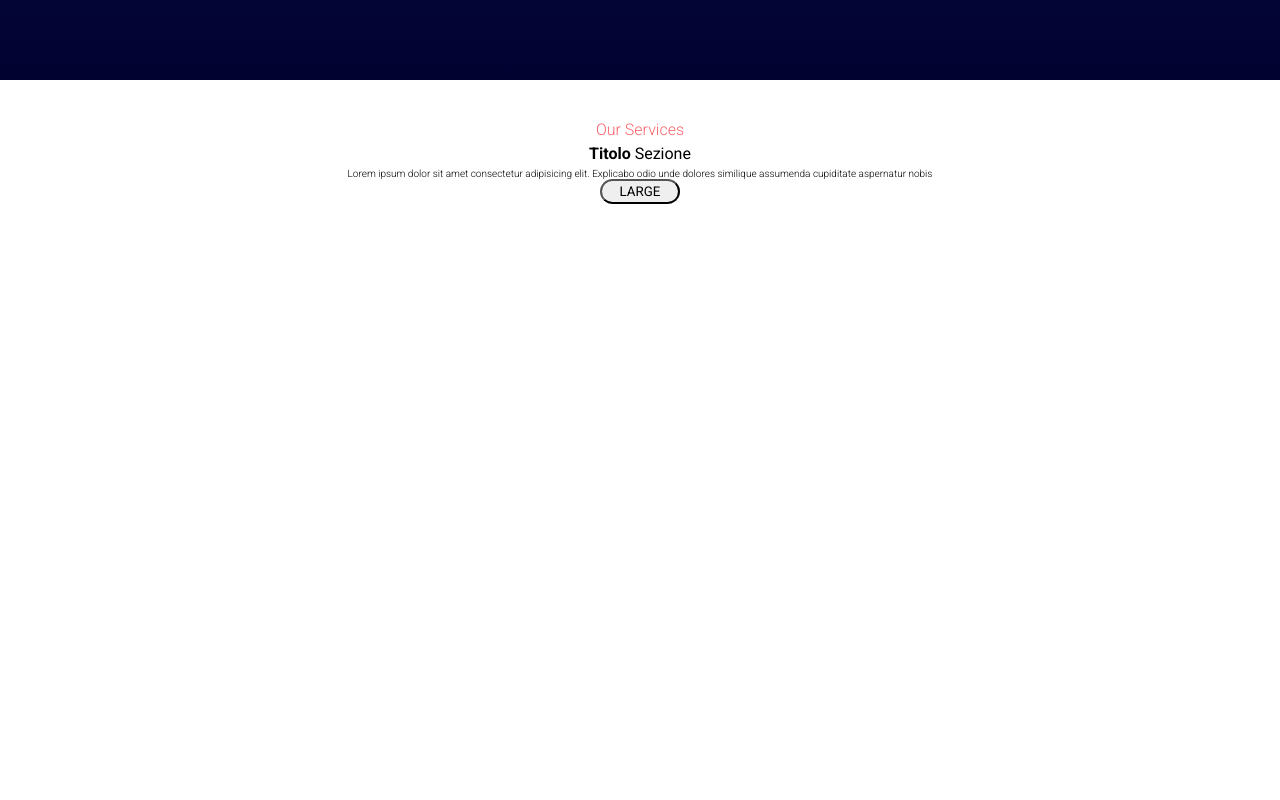
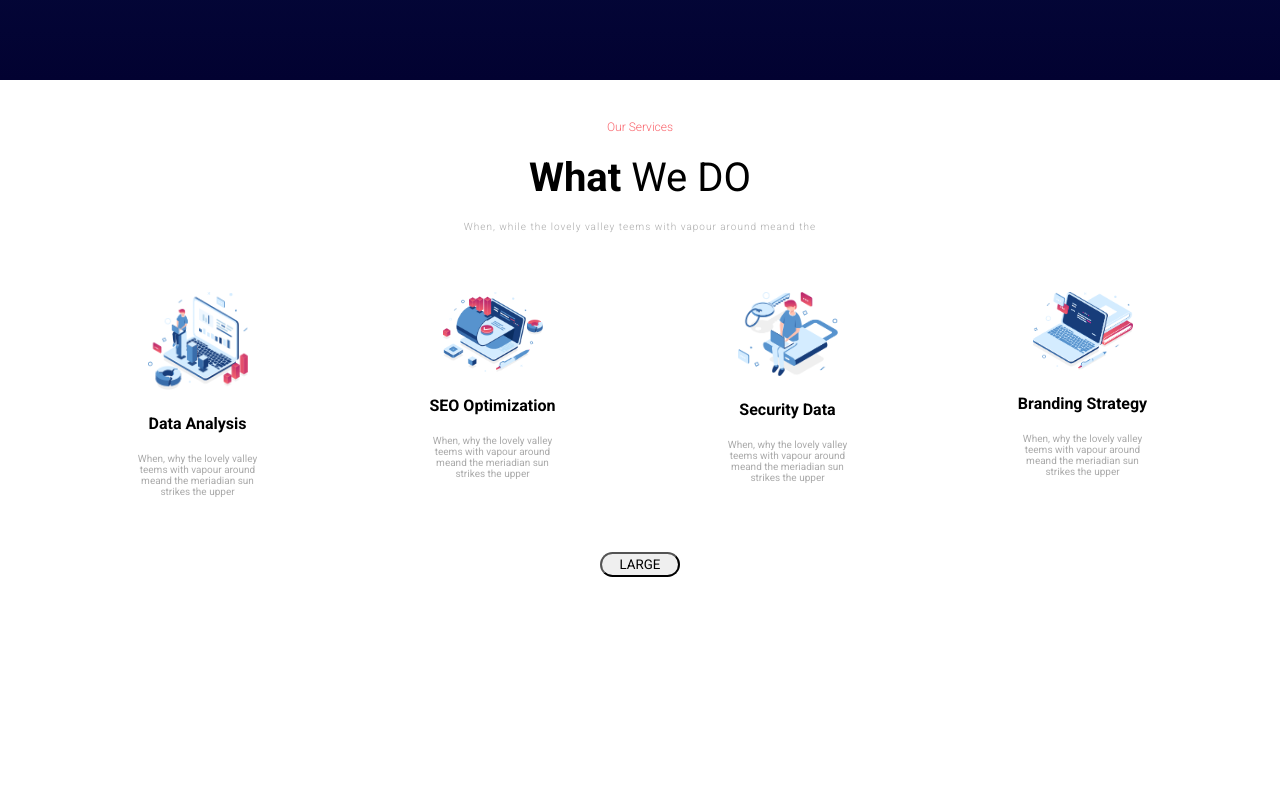
Before and after one commit to elisasalvatore/proj-html-vuejs, a Vue app: page / in a window 1280 px wide. Shown: the part 560-1360 px from the top of the page. Built offline with nearby package versions, Linux system fonts and the light colour scheme.

Commit message:
styled OurServices component

```diff
--- a/src/App.vue
+++ b/src/App.vue
@@ -1,7 +1,7 @@
 <template>
   <div id="app">
     <Header :navItems="navItems"/>
-    <MainContainer />
+    <MainContainer :services="services"/>
     <Footer :resources="resources" :links="links" :contacts="contacts"/>
   </div>
 </template>
@@ -15,7 +15,7 @@ export default {
   name: 'App',
   data() {
     return {
-      navItems: [
+      navItems: [ // NAV MENU
         'Home',
         'About',
         'Services',
@@ -23,7 +23,33 @@ export default {
         'Contact',
         'Portfolio',
       ],
-      links: [
+      // services: [ //SERVICES SECTION
+      //   {
+      //     id: 1,
+      //     image:'@/assets/images/Group-247.png',
+      //     title: 'Data Analysis',
+      //     paragraph: 'When, why the lovely valley teems with vapour around meand the meriadian sun strikes the upper'
+      //   },
+      //   {
+      //     id: 2,
+      //     image:'@/assets/images/Group-247.png',
+      //     title: 'Data Analysis',
+      //     paragraph: 'When, why the lovely valley teems with vapour around meand the meriadian sun strikes the upper'
+      //   },
+      //   {
+      //     id: 3,
+      //     image:'@/assets/images/Group-247.png',
+      //     title: 'Data Analysis',
+      //     paragraph: 'When, why the lovely valley teems with vapour around meand the meriadian sun strikes the upper'
+      //   },
+      //   {
+      //     id: 4,
+      //     image:'@/assets/images/Group-247.png',
+      //     title: 'Data Analysis',
+      //     paragraph: 'When, why the lovely valley teems with vapour around meand the meriadian sun strikes the upper'
+      //   }
+      // ],
+      links: [ // FOOTER
         'Services',
         'Contact',
         'Blog'
--- a/src/components/Footer.vue
+++ b/src/components/Footer.vue
@@ -38,7 +38,7 @@
                 © 2020 Phlox. All Rights Reserved.
             </div>
 
-            <div class="social">
+            <!-- <div class="social">
                 <font-awesome-icon icon="fa-brands fa-instagram" />
                 <div class="linkedin"></div>
                 <div class="facebook"></div>
@@ -46,7 +46,7 @@
 
                 <div class="arrow-top"></div>
                 <div class="chat"></div>
-            </div>
+            </div> -->
 
         </div>
     </footer>
@@ -65,5 +65,6 @@ export default {
 
 <style lang="scss" scoped>
 @import '@/style/footer.scss';
+@import url('https://use.fontawesome.com/releases/v5.7.1/css/all.css');
 
 </style>
--- a/src/components/MainContainer.vue
+++ b/src/components/MainContainer.vue
@@ -32,6 +32,6 @@ export default {
     Blog,
     Testimonial,
     SubscribeUserEmail,
-  }
+  },
 }
 </script>
--- a/src/components/OurServices.vue
+++ b/src/components/OurServices.vue
@@ -1,8 +1,34 @@
 <template>
     <div class="section-container">
         <div class="section-name">Our Services</div>
-        <div class="section-title"><b>Titolo</b> Sezione</div>
-        <p>Lorem ipsum dolor sit amet consectetur adipisicing elit. Explicabo odio unde dolores similique assumenda cupiditate aspernatur nobis</p>
+        <div class="section-title"><b>What</b> We DO</div>
+        <p>When, while the lovely valley teems with vapour around meand the</p>
+
+        <div class="services-container">
+            <div class="service-box" >
+                <img src="@/assets/images/Group-247.png" alt="">
+                <h4 class="service-title">Data Analysis</h4>
+                <div class="service-paragraph">When, why the lovely valley teems with vapour around meand the meriadian sun strikes the upper</div>
+            </div>
+
+             <div class="service-box" >
+                <img src="@/assets/images/Group-567.png" alt="">
+                <h4 class="service-title">SEO Optimization</h4>
+                <div class="service-paragraph">When, why the lovely valley teems with vapour around meand the meriadian sun strikes the upper</div>
+            </div>
+
+             <div class="service-box" >
+                <img src="@/assets/images/Group-538.png" alt="">
+                <h4 class="service-title">Security Data</h4>
+                <div class="service-paragraph">When, why the lovely valley teems with vapour around meand the meriadian sun strikes the upper</div>
+            </div>
+
+             <div class="service-box" >
+                <img src="@/assets/images/Group-566.png" alt="">
+                <h4 class="service-title">Branding Strategy</h4>
+                <div class="service-paragraph">When, why the lovely valley teems with vapour around meand the meriadian sun strikes the upper</div>
+            </div>
+        </div>
 
         <button>LARGE</button>
     </div>
@@ -10,15 +36,42 @@
 
 <script>
 export default {
-
+    name: 'OurServices',
 }
 </script>
 
 <style lang="scss" scoped>
+@import '@/style/variables.scss';
 @import '@/style/sectionsHeading.scss';
 
 .section-container {
     height: 80vh;
     background-color: #fff;
+
+    .services-container {
+        display: flex;
+        justify-content: space-between;
+        height: 300px;
+        padding: 0 50px;
+
+        .service-box {
+            width: calc(100% / 4);
+            padding: 40px;
+
+            > img {
+                width: 100px;
+            }
+
+            .service-title {
+                margin: 20px 0;
+            }
+
+            .service-paragraph {
+                font-size: 10px;
+                padding: 0 40px;
+                color: $text-gray;
+            }
+        }
+    }
 }
 </style>
--- a/src/style/footer.scss
+++ b/src/style/footer.scss
@@ -1,5 +1,4 @@
 @import '@/style/variables.scss';
-@import url('https://use.fontawesome.com/releases/v5.7.1/css/all.css');
 
 // BACKGROUND COLOR
 .blue-gradient {
@@ -47,7 +46,7 @@ footer {
             li,
             .contact-value {
                 font-size: 12px;
-                color: #aaa;
+                color: $text-gray;
             }
 
             li {
@@ -92,14 +91,12 @@ footer {
 
         .copyright {
             font-size: 10px;
-            color: #aaa;
+            color: $text-gray;
             padding-left: 40px;
         }
 
-        .fa-brands {
-            font-family: "Font Awesome 5 Free";
-            font-weight: 900;
-            color: #fff;
-        }
+        // .fa-brands {
+        //     color: #fff;
+        // }
     }
 }
--- a/src/style/sectionsHeading.scss
+++ b/src/style/sectionsHeading.scss
@@ -3,20 +3,26 @@
 
 .section-container {
     // altezza specifica per ogni sezione
+    // colore background specifico per ogni sezione
     padding: 40px 0;
     text-align: center;
 
     .section-name {
         color: $light-pink;
+        font-size: 12px;
         font-weight: 300;
     }
 
     .section-title {
-        padding: 5px 0;
+        font-size: 40px;
+        padding: 20px 0;
     }
 
     p {
+        margin-bottom: 20px;
         font-size: 10px;
         font-weight: 300;
+        letter-spacing: 1px;
+        color: $text-gray;
     }
 }
--- a/src/style/variables.scss
+++ b/src/style/variables.scss
@@ -4,6 +4,8 @@ $dark-blue: #1d4285;
 $light-pink: #f9636b;
 $dark-pink: #b6246e;
 
+$text-gray: #aaa;
+
 //backgrounds
 $brg-blue: #0c1953;
 $brg-dark-blue: #020231;
```
